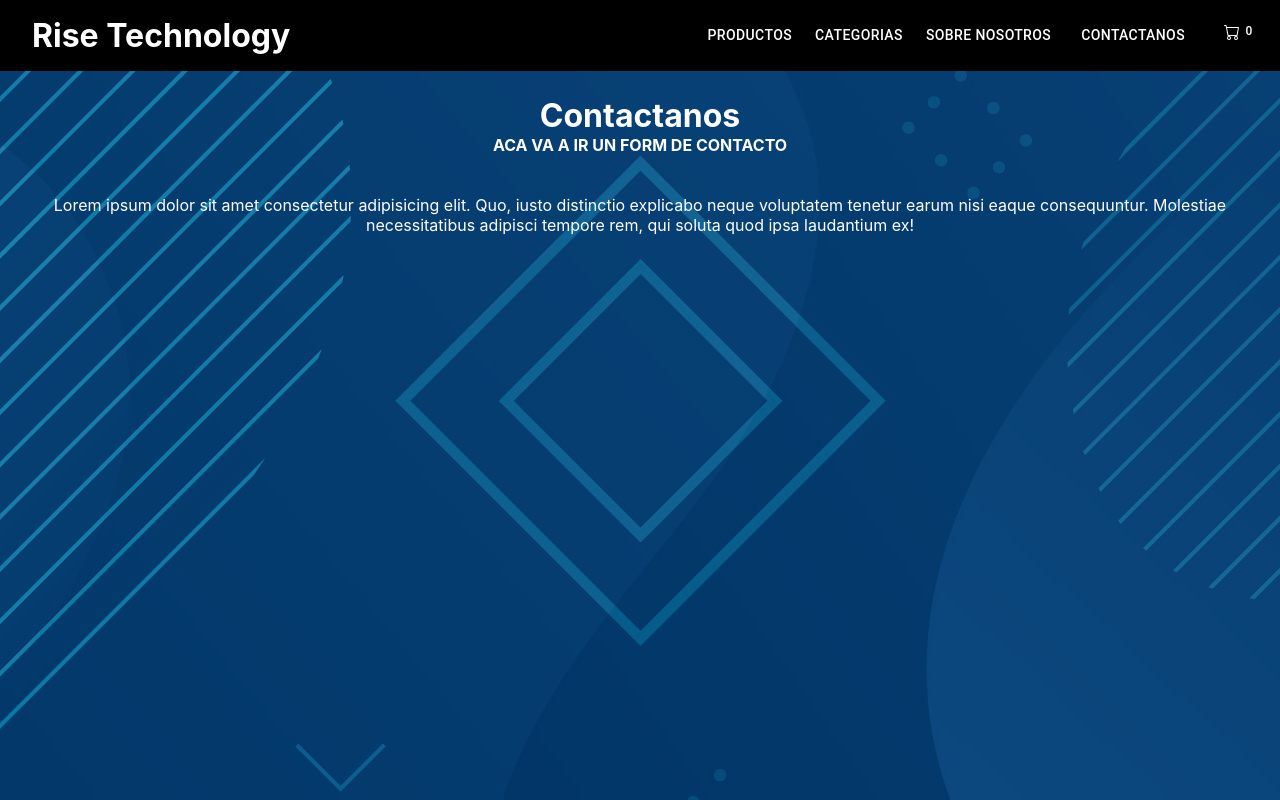
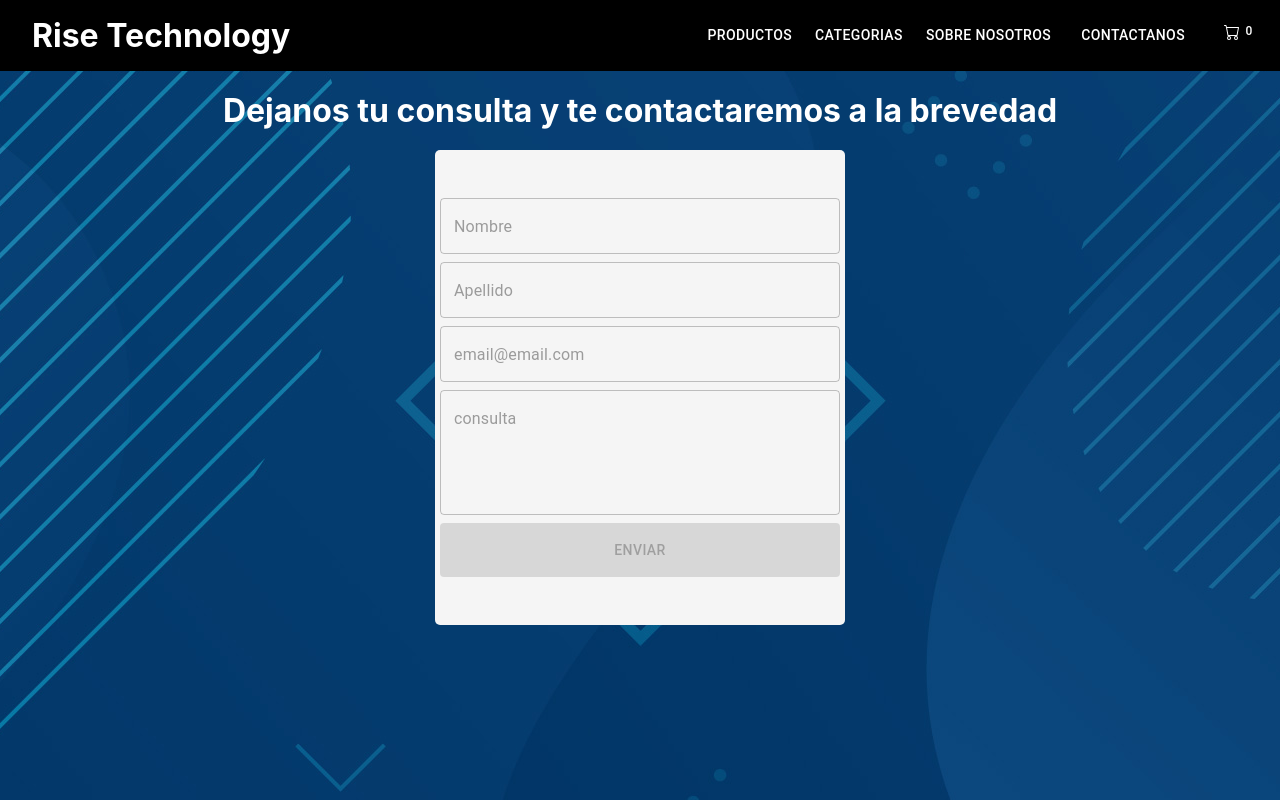
Before and after one commit to lucasllamanzarez/e-commerce-pf, a React (Create React App) app: page /contact in a window 1280 px wide. Built offline with nearby package versions, Linux system fonts and the light colour scheme.

Commit message:
Se agrega formulario de contacto, se modifica el form de compra y se agrega datos de empresa

```diff
--- a/package.json
+++ b/package.json
@@ -11,12 +11,14 @@
     "@testing-library/user-event": "^13.5.0",
     "bootstrap-icons": "^1.9.1",
     "firebase": "^9.10.0",
+    "formik": "^2.2.9",
     "react": "^18.2.0",
     "react-dom": "^18.2.0",
     "react-router-dom": "^6.3.0",
     "react-scripts": "5.0.1",
     "sweetalert2": "^11.4.33",
-    "web-vitals": "^2.1.4"
+    "web-vitals": "^2.1.4",
+    "yup": "^0.32.11"
   },
   "scripts": {
     "start": "react-scripts start",
--- a/src/Views/About/About.js
+++ b/src/Views/About/About.js
@@ -1,27 +1,22 @@
 import React from 'react';
+import './About.css';
 
 const About = () => {
     return (
-        <div style={{
-            display: 'flex',
-            justifyContent: 'center',
-            flexDirection: 'column',
-            alignItems: 'center',
-            padding: '25px',
-            color: 'white'
-    }}>
+        <div className='divCont'>
 
             <h1>Sobre Nosotros</h1>
-			<p>
-                <strong>ACA VA A IR INFO SOBRE LA EMPRESA</strong>
-                <br></br>
-                <br></br>
-                <br></br>
-				Lorem ipsum dolor sit amet consectetur adipisicing elit. Quo, iusto
-				distinctio explicabo neque voluptatem tenetur earum nisi eaque
-				consequuntur. Molestiae necessitatibus adipisci tempore rem, qui soluta
-				quod ipsa laudantium ex!
+            <p>
+				Somos una empresa que desde 2012 se dedica a la venta de insumos informáticos, buscando los mejores accesorios y componentes para las pc's. <br></br>
+                Nos adaptamos a todo tipo de equipos, tanto de oficina, como gamers.<br></br>
+                Traemos las últimas novedades del mercado para que tengas una amplia gama de elección y no te quedes con las ganas de tener lo último en tecnología.<br></br>
+                Somos <strong>Rise Technology</strong>, somos la opción que necesitas para estar en la cúspide del ámbito informático - tecnológico.
 			</p>
+            <h2>
+                Algunos de nuestros proveedores
+            </h2>
+
+            <img src='https://firebasestorage.googleapis.com/v0/b/e-commerce-pf.appspot.com/o/ProveedoresRiseTech.jpg?alt=media&token=39d5b98c-2817-42c5-941d-67a84da69df4' alt='Proveedores'></img>
 
     </div>
   )
--- /dev/null
+++ b/src/Views/Contact/Contact.css
@@ -0,0 +1,27 @@
+.FormContainer {
+	display: flex;
+	flex-direction: column;
+	align-items: center;
+
+}
+
+.FormContainer h1 {
+    padding-top: 20px;
+    color: white;
+}
+
+.Form {
+	display: flex;
+	flex-direction: column;
+	justify-content: center;
+	align-items: center;
+    border-radius: 5px;
+	width: 410px;
+    height: 475px;
+	margin: 20px;
+    background-color: whitesmoke;
+}
+
+.TextField {
+	width: 400px;
+}
--- a/src/Views/Contact/Contact.js
+++ b/src/Views/Contact/Contact.js
@@ -1,26 +1,118 @@
 import React from 'react';
+import { Button, TextField } from '@mui/material';
+import './Contact.css';
+// FORMIK & YUP
+import * as yup from 'yup';
+import { Formik } from 'formik';
+// SWEET ALERT
+import Swal from 'sweetalert2';
+
+//VALIDACION
+const yupSchema = yup
+	.object()
+	.shape({
+		name: yup
+			.string()
+			.min(2, 'Por favor ingrese un nombre de más de 2 caracteres')
+			.required(),
+		surname: yup
+			.string()
+			.min(2, 'Por favor ingrese un nombre de más de 2 caracteres')
+			.required(),
+		email: yup.string().email().required(),
+		consult: yup.string()
+		.max(300, 'Ha superado el maximo de caracteres')
+		.required(),
+
+	})
+	.required();
+
+//SUBMIT - CAPTURA DE DATOS
+const submitHandler = (values, resetForm) => {
+	console.log(values);
+	Swal.fire( `${values.name}, hemos recibido su consulta`,
+                    `Esperamos poder resolver todas sus dudas a la brevedad`,
+                    'info');
+	resetForm();
+};
 
 const Contact = () => {
 	return (
-		<div style={{
-				display: 'flex',
-				justifyContent: 'center',
-				flexDirection: 'column',
-				alignItems: 'center',
-				padding: '25px',
-				color: 'white'
-			}}>
-            <h1>Contactanos</h1>
-        <p>
-            <strong>ACA VA A IR UN FORM DE CONTACTO</strong>
-            <br></br>
-			<br></br>
-			<br></br>
-            Lorem ipsum dolor sit amet consectetur adipisicing elit. Quo, iusto
-			distinctio explicabo neque voluptatem tenetur earum nisi eaque
-			consequuntur. Molestiae necessitatibus adipisci tempore rem, qui soluta
-			quod ipsa laudantium ex!
-        </p>
+		<div className='FormContainer'>
+			<h1>Dejanos tu consulta y te contactaremos a la brevedad</h1>
+			<Formik
+				initialValues={{ name: '', surname: '', email: '', consult: '', }}
+				onSubmit={(values, { resetForm }) => submitHandler(values, resetForm)}
+				validationSchema={yupSchema}
+			>
+				{({
+					values,
+					errors,
+					touched,
+					handleChange,
+					handleBlur,
+					handleSubmit,
+					isValid,
+					dirty,
+				}) => (
+					<form className='Form' onSubmit={handleSubmit}>
+						<TextField
+							name='name'
+							placeholder='Nombre'
+							variant='outlined'
+							className='TextField'
+							sx={{ mb: 1 }}
+							onChange={handleChange}
+							value={values.name}
+							onBlur={handleBlur}
+						/>
+						{errors.name && touched.name && errors.name}
+						<TextField
+							name='surname'
+							placeholder='Apellido'
+							variant='outlined'
+							className='TextField'
+							sx={{ mb: 1 }}
+							onChange={handleChange}
+							value={values.surname}
+							onBlur={handleBlur}
+						/>
+						{errors.surname && touched.surname && errors.surname}
+						<TextField
+							name='email'
+							placeholder='email@email.com'
+							variant='outlined'
+							className='TextField'
+							sx={{ mb: 1 }}
+							onChange={handleChange}
+							value={values.email}
+							onBlur={handleBlur}
+						/>
+						{errors.email && touched.surname && errors.email}
+						<TextField
+							name='consult'
+							placeholder='consulta'
+							variant='outlined'
+							className='TextField'
+							sx={{ mb: 1 }}
+							multiline
+							rows={4}
+							onChange={handleChange}
+							value={values.consult}
+							onBlur={handleBlur}
+						/>
+						{errors.consult && touched.email && errors.consult}
+						<Button
+							disabled={!(isValid && dirty)}
+							variant='contained'
+							type='submit'
+							sx={{ width: '400px', height: '54px' }}
+						>
+							Enviar
+						</Button>
+					</form>
+				)}
+			</Formik>
 		</div>
 	);
 };
--- a/src/Views/Home/Home.js
+++ b/src/Views/Home/Home.js
@@ -1,7 +1,9 @@
 import React from 'react'
 import ItemListContainer from '../../components/Items/ItemListContainer'
 
+
 const Home = () => {
+
   return (
     <div style={{
         display: 'flex',
@@ -11,7 +13,6 @@ const Home = () => {
         padding: '25px',
         color: 'white'
     }}>
-
             <h1>Bienvenidos a Rise Technology</h1>
 
             <ItemListContainer />
--- a/src/components/Cartwidget/Cart.js
+++ b/src/components/Cartwidget/Cart.js
@@ -1,59 +1,85 @@
-import React, { useState } from 'react';
+import React from 'react';
 import { Link, useNavigate } from 'react-router-dom';
 import { useCartContext } from './Cartcontext';
 import ItemCart from './ItemCart';
 import './Cart.css';
-import {Button} from '@mui/material';
+//MATERIAL UI
+import {Button, TextField} from '@mui/material';
+//FIREBASE
 import {getFirestore, collection, addDoc} from 'firebase/firestore';
+// FORMIK & YUP
+import * as yup from 'yup';
+import { Formik } from 'formik';
+// SWEET ALERT
 import Swal from 'sweetalert2';
+
+//VALIDACION
+const yupSchema = yup
+                    .object()
+	                .shape({
+		            name: yup
+			        .string()
+			        .min(2, 'Por favor ingrese un nombre de más de 2 caracteres')
+			        .required(),
+		            surname: yup
+			        .string()
+			        .min(2, 'Por favor ingrese un apellido de más de 2 caracteres')
+			        .required(),
+		            email: yup.string().email().required(),
+		            phone: yup.number()
+
+		            .required(),
+                    address: yup
+			        .string()
+			        .min(2, 'Por favor ingrese una direccion valida')
+			        .required(),
+                    cp: yup.number()
+
+		            .required(),
+	            })
+	        .required();
 
 const Cart = () => {
 
+//CONSTANTES
     const {cart, totalPrice, clearCart} = useCartContext ();
     const navigate = useNavigate();
 
-    // obtener la fecha y la hora
+//FECHA Y HORA
     let today = new Date();
     let date = today.toLocaleString();
 
-    //Campos Form
-    const [ formData, setFormData] = useState({
-        name: '',
-        surname: '',
-        email: '',
-        phone: '',
-        address: '',
-        cp:'',
-    })
+
+    const submitHandler = (values, resetForm) => {
 
 //Genero constante para pasar datos de comprador y pedido
     const addOrder = {
         buyer: {
-            name: `${formData.name}`,
-            surname: `${formData.surname}`,
-            email: `${formData.email}`,
-            phone: `${formData.phone}`,
-            address: `${formData.address}`,
-            cp:`${formData.cp}`,
-            date:`${date}`
+            name: `${values.name}`,
+            surname: `${values.surname}`,
+            email: `${values.email}`,
+            phone: `${values.phone}`,
+            address: `${values.address}`,
+            cp: `${values.cp}`,
+            date: `${date}`
         },
         items:cart.map(product => ({id: product.id, title:product.title, price:product.price, quantity: product.quantity})),
         total: totalPrice(),
     }
 
-    //Funcion para pasar datos de compra
-    const handleClick = () => {
+//Paso Datos y obtengo ID para mostrarlo en pantalla
     const db = getFirestore();
     const orders = collection(db, 'orders');
         addDoc(orders, addOrder)
         .then(({id}) => setTimeout(() => {
-                Swal.fire( `${formData.name}, muchas gracias por su compra`,
+            Swal.fire( `${values.name}, muchas gracias por su compra`,
                 `Su numero de pedido es : ${id} `,
                 'success');
           }, 250));
         clearCart();
     setTimeout(() => {navigate(`/`);}, 500);
-    }
+        resetForm();
+    };
 
     //Condicion para renderizar msj o renderizar carrito
     if (cart.length === 0){
@@ -93,55 +119,101 @@ const Cart = () => {
         </div>
         <p className='tipo' style={{ color: "white", fontSize:"35px"}} >Completar los datos para finalizar la compra</p>
         <br></br>
-        <form className='form'>
-        <div>
-        <label>
-             Nombre:<input type="text" name="name" value={formData.name}
-                onChange={(e) =>
-                  setFormData({ ...formData, name: e.target.value })
-                } />
-        </label>
-        <label>
-             Apellido:<input type="text" name="surname" value={formData.surname}
-                onChange={(e) =>
-                  setFormData({ ...formData, surname: e.target.value })
-                }/>
-        </label>
-        <label>
-             Correo:<input type="text" name="mail" value={formData.email}
-                onChange={(e) =>
-                  setFormData({ ...formData, email: e.target.value })
-                }/>
-        </label>
-        </div>
-        <div>
-        <label>
-             Telefono:<input type="number" name="phone" value={formData.phone}
-                onChange={(e) =>
-                  setFormData({ ...formData, phone: e.target.value })
-                }/>
-        </label>
-        <label>
-             Direccion:<input type="text" name="address" value={formData.address}
-                onChange={(e) =>
-                  setFormData({ ...formData, address: e.target.value })
-                } />
-        </label>
-        <label>
-             C.P.:<input type="number" name="cp" value={formData.cp}
-                onChange={(e) =>
-                  setFormData({ ...formData, cp: e.target.value })
-                }/>
-        </label>
-        </div>
-            <div className='container2'>
-                <Button size="small" color="primary" variant="contained" onClick={()=>handleClick()} >
-                    Finalizar Compra
+        <Formik
+				initialValues={{ name: '', surname: '', email: '', phone: '', address: '', cp:'',}}
+				onSubmit={(values, { resetForm }) => submitHandler(values, resetForm)}
+				validationSchema={yupSchema}
+			>
+				{({
+					values,
+					errors,
+					touched,
+					handleChange,
+					handleBlur,
+					handleSubmit,
+					isValid,
+					dirty,
+				}) => (
+					<form className='form' onSubmit={handleSubmit}>
+						<TextField
+							name='name'
+							placeholder='Nombre'
+							variant='outlined'
+							className='TextField'
+							sx={{ mb: 1 }}
+							onChange={handleChange}
+							value={values.name}
+							onBlur={handleBlur}
+						/>
+						{errors.name && touched.name && errors.name}
+						<TextField
+							name='surname'
+							placeholder='Apellido'
+							variant='outlined'
+							className='TextField'
+							sx={{ mb: 1 }}
+							onChange={handleChange}
+							value={values.surname}
+							onBlur={handleBlur}
+						/>
+						{errors.surname && touched.surname && errors.surname}
+						<TextField
+							name='email'
+							placeholder='email@email.com'
+							variant='outlined'
+							className='TextField'
+							sx={{ mb: 1 }}
+							onChange={handleChange}
+							value={values.email}
+							onBlur={handleBlur}
+						/>
+						{errors.email && touched.surname && errors.email}
+						<TextField
+							name='phone'
+							placeholder='Telefono'
+							variant='outlined'
+							className='TextField'
+							sx={{ mb: 1 }}
+							onChange={handleChange}
+							value={values.phone}
+							onBlur={handleBlur}
+						/>
+						{errors.phone && touched.email && errors.phone}
+                        <TextField
+							name='address'
+							placeholder='Direccion'
+							variant='outlined'
+							className='TextField'
+							sx={{ mb: 1 }}
+							onChange={handleChange}
+							value={values.address}
+							onBlur={handleBlur}
+						/>
+                        {errors.address && touched.phone && errors.address}
+                        <TextField
+							name='cp'
+							placeholder='Codigo Postal'
+							variant='outlined'
+							className='TextField'
+							sx={{ mb: 1 }}
+							onChange={handleChange}
+							value={values.cp}
+							onBlur={handleBlur}
+						/>
+                        {errors.cp && touched.address && errors.cp}
+						<Button
+							disabled={!(isValid && dirty)}
+							variant='contained'
+							type='submit'
+							sx={{ width: '400px', height: '54px' }}
+						>
+							Enviar
 						</Button>
-		    </div>
 					</form>
+				)}
+			</Formik>
     </div>
 	);
 };
 
-export default Cart
+export default Cart;
```
Also changed, not shown: src/Views/About/About.css (+19 -4 lines), src/components/Cartwidget/Cart.css (+9 -2 lines), src/Views/Home/Home.css (added), 1 other file (tests, documents, lock files or other folders). Lines whose indentation alone changed are shown as unchanged.
